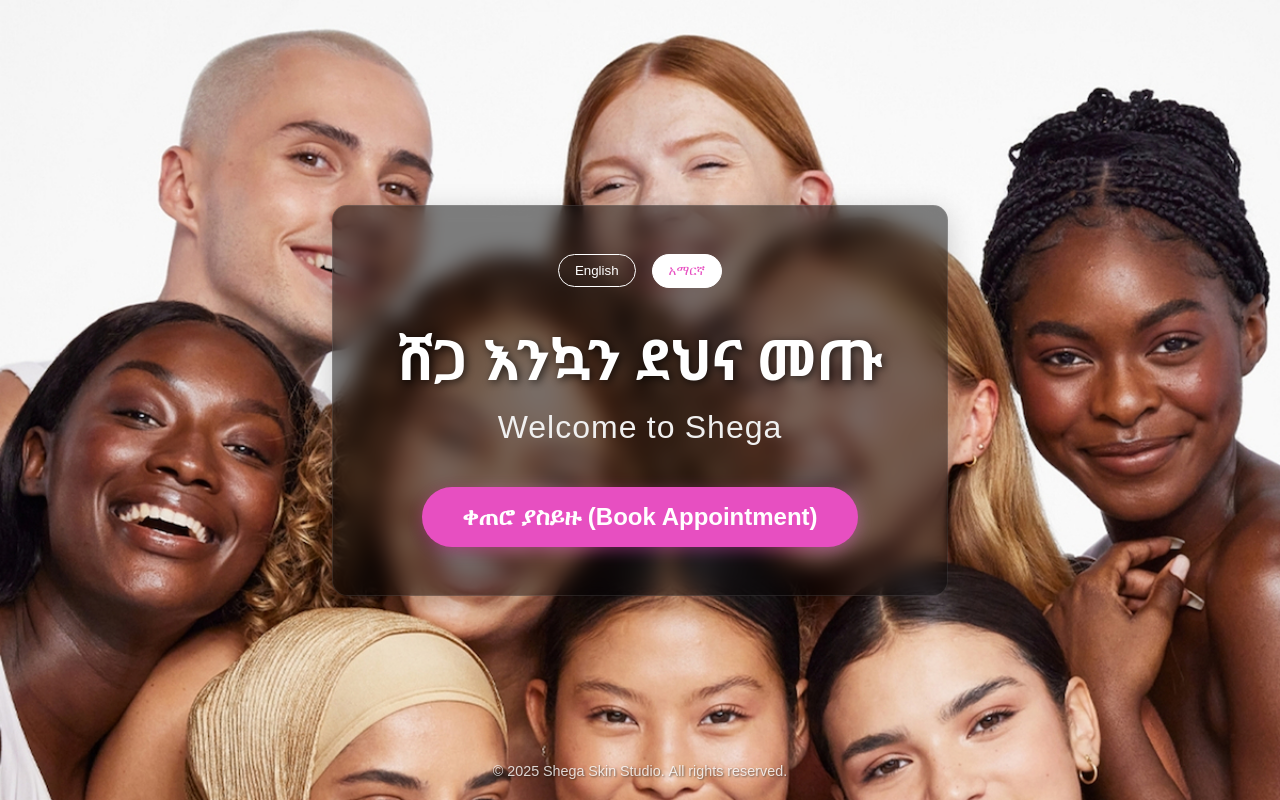
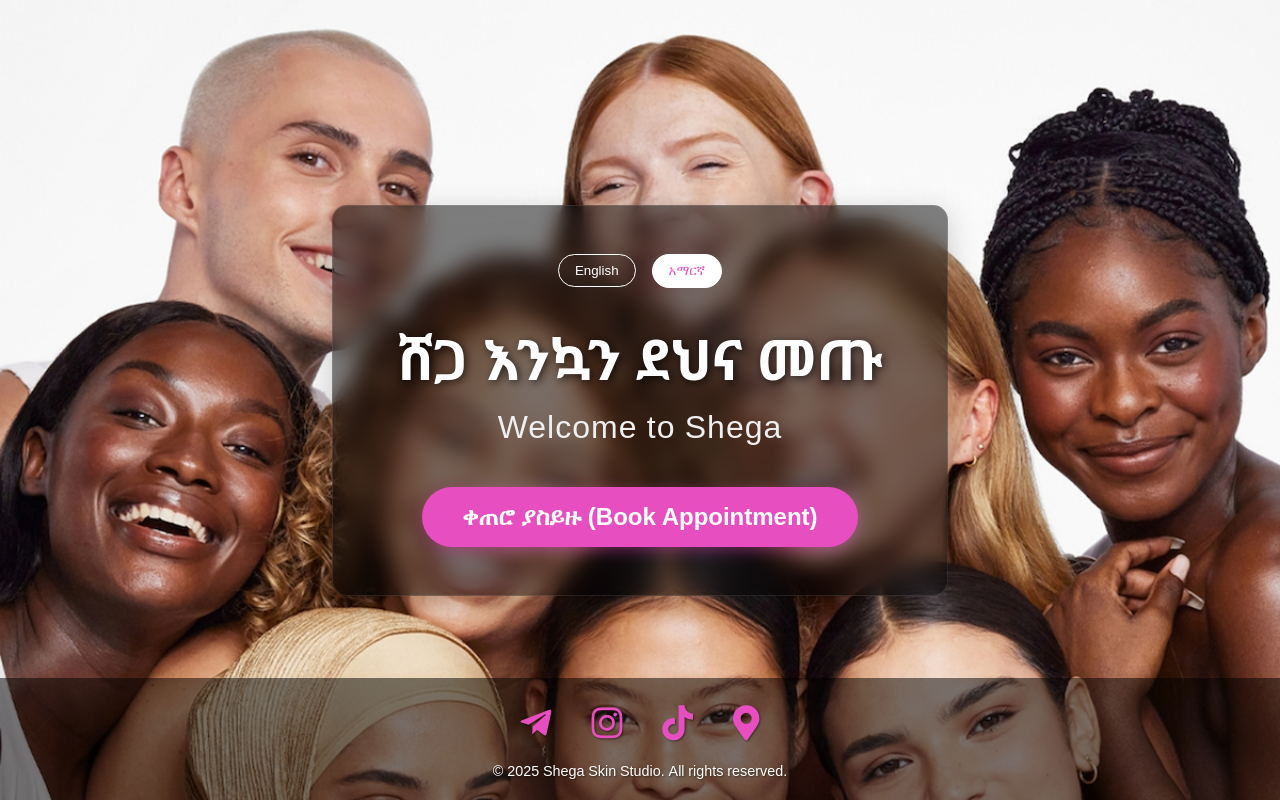
Before and after one commit to Ro-Bella/Shega-Skin-Studio, a React (Create React App) app in the folder frontend/: page / in a window 1280 px wide. Built offline with nearby package versions, Linux system fonts and the light colour scheme.

Commit message:
Social Media

```diff
--- a/frontend/public/index.html
+++ b/frontend/public/index.html
@@ -40,5 +40,7 @@
       To begin the development, run `npm start` or `yarn start`.
       To create a production bundle, use `npm run build` or `yarn build`.
     -->
+      <link rel="stylesheet" href="https://cdnjs.cloudflare.com/ajax/libs/font-awesome/5.15.4/css/all.min.css" />
+
   </body>
 </html>
--- a/frontend/src/components/LandingPage.css
+++ b/frontend/src/components/LandingPage.css
@@ -100,3 +100,43 @@
         transform: translateY(0);
     }
 }
+/* c:/Users/Robi/Desktop/Shega Skin Studio/frontend/src/components/LandingPage.css */
+
+/* ... existing styles ... */
+
+.landing-footer {
+  width: 100%;
+  padding: 20px 0;
+  background-color: rgba(0, 0, 0, 0.5); /* Semi-transparent background */
+  color: white;
+  position: absolute;
+  bottom: 0;
+  text-align: center;
+}
+
+.footer-content {
+  display: flex;
+  flex-direction: column;
+  align-items: center;
+  gap: 15px;
+}
+
+.social-media-links {
+  display: flex;
+  gap: 40px;
+  justify-content: center;
+}
+
+.social-media-links a {
+  color: #e74fc1;
+  text-decoration: none;
+  font-size: 2.2rem;
+  transition: transform 0.3s ease, color 0.3s ease;
+}
+
+.social-media-links a:hover {
+  transform: scale(1.1);
+  color: #f0a5d7; /* A highlight color that matches a skin studio theme */
+}
+
+/* ... other styles ... */
--- a/frontend/src/components/LandingPage.js
+++ b/frontend/src/components/LandingPage.js
@@ -22,8 +22,19 @@
           {currentText.bookButtonLanding}
         </button>
       </div>
-      <footer className="landing-footer">
-        © 2025 Shega Skin Studio. All rights reserved.
+
+        <footer className="landing-footer">
+        <div className="footer-content">
+
+          <div className="social-media-links">
+            <a href="https://www.t.me/shega_skinstudio" target="_blank" rel="noopener noreferrer" aria-label="Telegram"><i className="fab fa-telegram-plane"></i></a>
+            <a href="https://www.instagram.com/shega_skinstudio?igsh=N2lxYmlsNDRmNHVk&utm_source=qr" target="_blank" rel="noopener noreferrer" aria-label="Instagram"><i className="fab fa-instagram"></i></a>
+            <a href="https://www.tiktok.com/@shega.skin.studio?is_from_webapp=1&sender_device=pc" target="_blank" rel="noopener noreferrer" aria-label="Tiktok"><i className="fab fa-tiktok"></i></a>
+            <a href="https://maps.app.goo.gl/sC7zhgZA2YiZVkgJ9?g_st=ipc" target="_blank" rel="noopener noreferrer" aria-label="Maps"><i className="fas fa-map-marker-alt"></i></a>
+          </div>
+          <span>© 2025 Shega Skin Studio. All rights reserved.</span>
+        </div>
+
       </footer>
     </div>
   );
```
